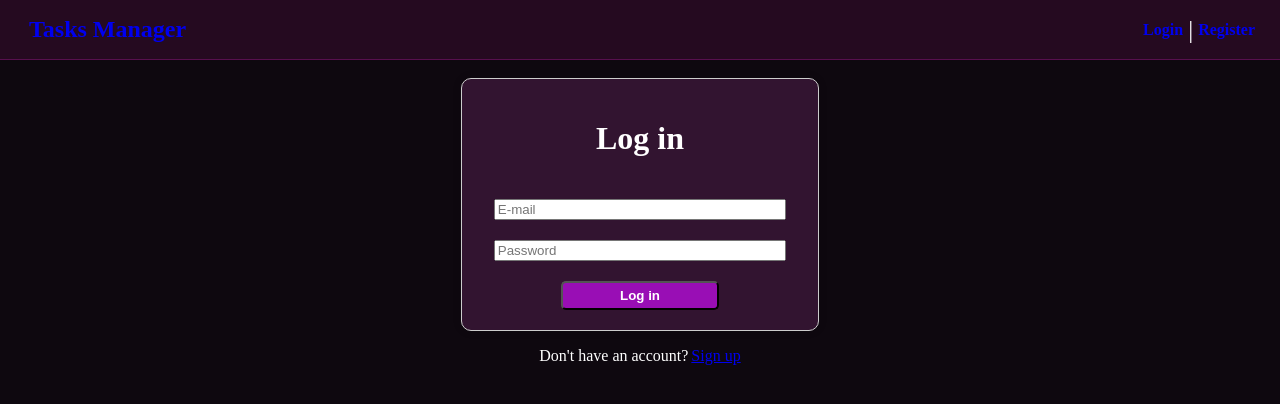
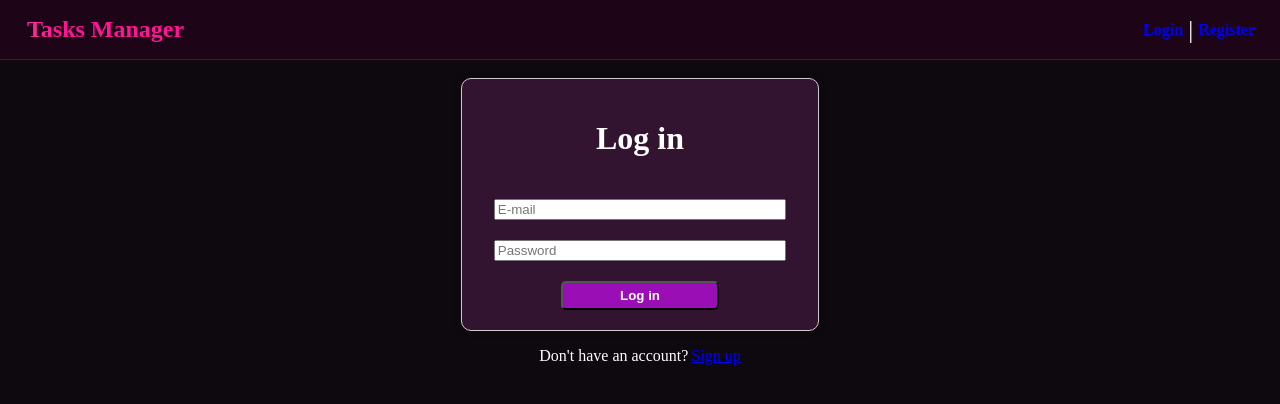
Before and after one commit to Lucano17/task-manager, a React (Vite) app in the folder client/: page /login in a window 1280 px wide. Shown: the top 404 px of the page. Built offline with nearby package versions, Linux system fonts and the light colour scheme.

Commit message:
NavBar styles

```diff
--- a/client/src/components/NavBar.module.css
+++ b/client/src/components/NavBar.module.css
@@ -8,7 +8,7 @@
     display: flex;
     width: 100%;
     height: 60px;
-    background-color: rgba(107, 18, 86, 0.252);
+    background-color: rgb(29, 5, 23);
     color: white;
     justify-content: space-between;
     flex-direction: row;
@@ -23,6 +23,14 @@
 .navBar h1 {
     position: relative;
     margin-left: 9px;
+    color: rgb(253, 1, 224);
+    margin-left: 7px;
+    background: linear-gradient(90deg, #FF1493, #FF1493, rgb(246, 87, 159), #FF1493, #FF1493);
+    background-size: 200%;
+    background-clip: text;
+    -webkit-background-clip: text;
+    -webkit-text-fill-color: transparent;
+    animation: shine 3s linear infinite;
 }
 
 .navBar h3 {
@@ -55,12 +63,6 @@
 .navBar .navBarUsername {
     color: rgb(214, 33, 193);
     margin-left: 7px;
-    background: linear-gradient(90deg, #FF1493, #FF1493, rgb(246, 87, 159), #FF1493, #FF1493);
-    background-size: 200%;
-    background-clip: text;
-    -webkit-background-clip: text;
-    -webkit-text-fill-color: transparent;
-    animation: shine 3s linear infinite;
 }
 
 .navBar span {
```
Also changed, not shown: 1 other file (tests, documents, lock files or other folders).
